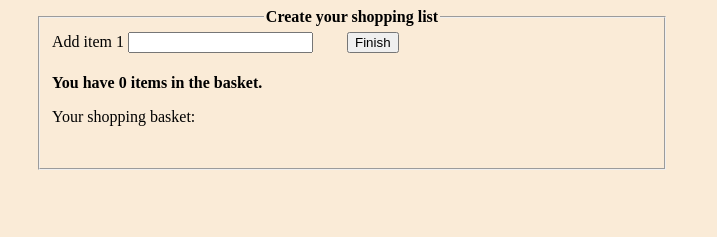
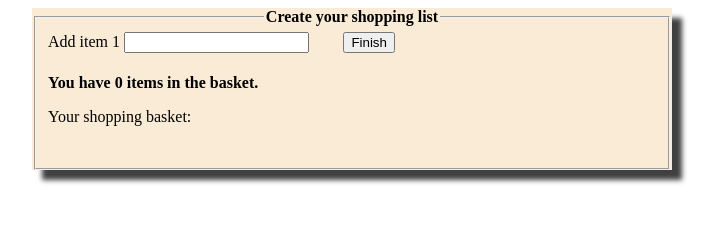
Before and after one commit to Gitshiko/shopping-list-using-js, a plain HTML site: page index.html in a window 1280 px wide. Shown: the whole page, without its empty margins (288-1005 px from the left). Drawn offline with Linux system fonts and the light colour scheme.

Commit message:
minor changes

```diff
--- a/assets/css/style.css
+++ b/assets/css/style.css
@@ -1,10 +1,19 @@
 body {
+
+}
+
+.form-container{
     background-color:antiquewhite;
+    display: block;
+    width: 50vw;
+    margin: 0 auto;
 }
 
 form {
-    width: 50%;
-    margin: 0 auto;
+    width: 100%;
+    margin: 0;
+    box-shadow: 10px 10px 5px 0px rgba(0,0,0,0.75);
+
 }
 legend {
     text-align: center;
--- a/index.html
+++ b/index.html
@@ -8,7 +8,8 @@
     <script src="/assets/css/script.js" defer></script>
 </head>
 <body>
-    <form id="form" re>
+    <div class="form-container">
+        <form id="form">
             <fieldset>
                 <legend>Create your shopping list</legend>
                 <label for="">Add item <span id="itemNumberId">1</span></label>
@@ -20,6 +21,7 @@
             </fieldset>
 
         </form>
+    </div>
     <h3 id="thankYouId"></h3>
     <h3 id="finalListId"></h3>
     <ol id="list"></ol>
```
Lines whose indentation alone changed are shown as unchanged.
